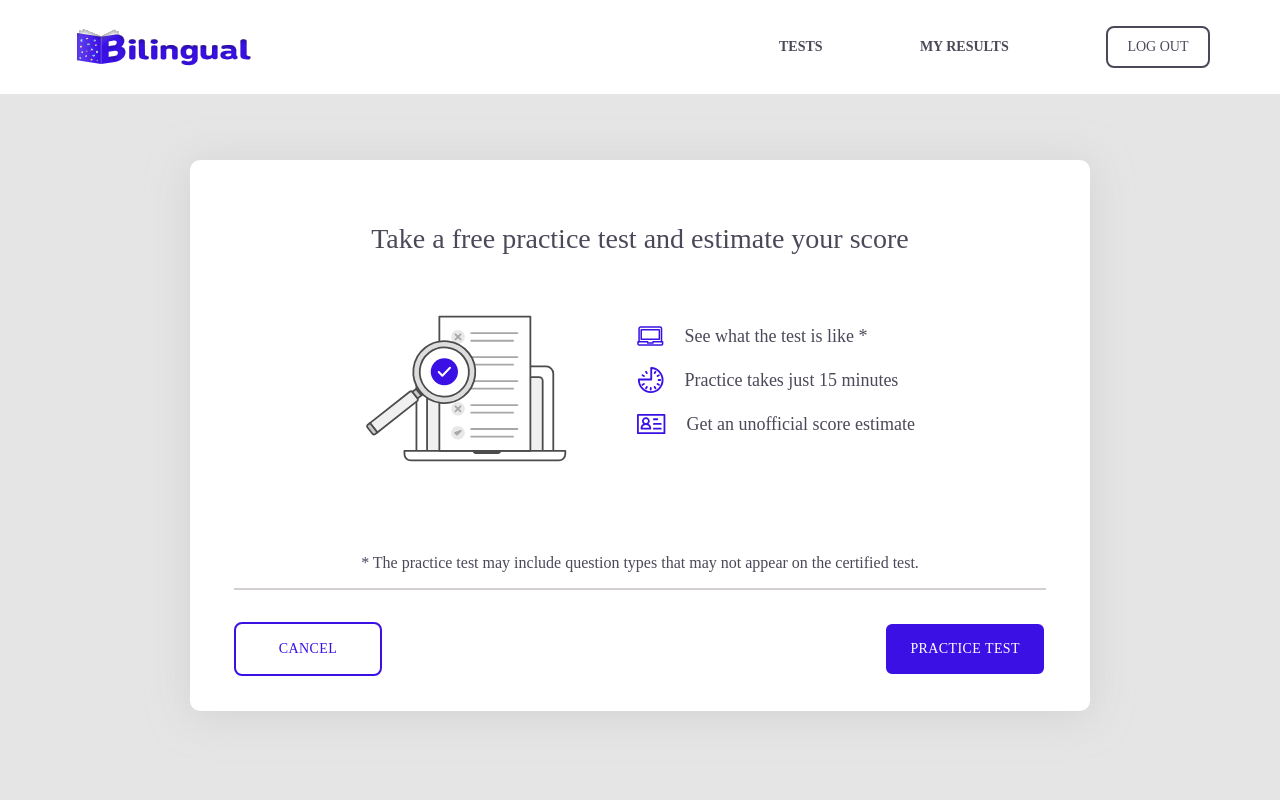
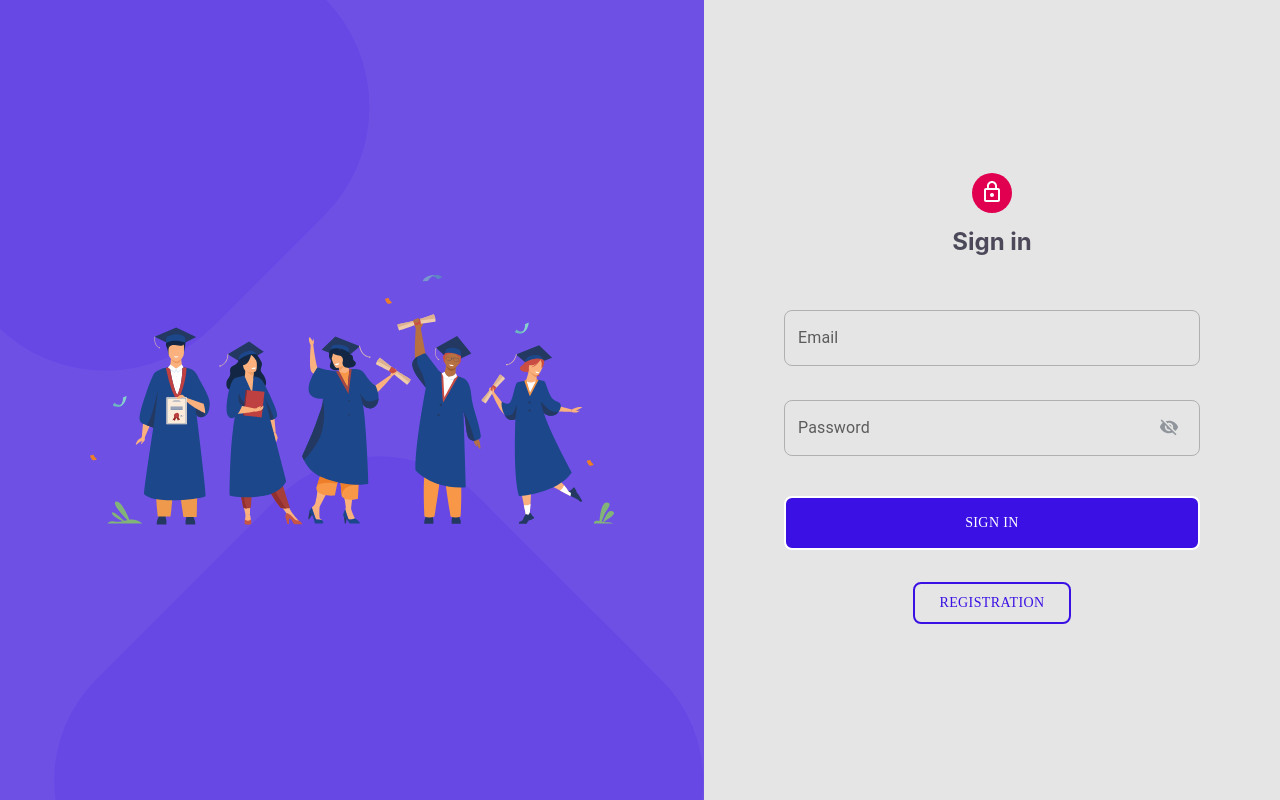
Before and after one commit to peaksoft-school/bilingual-web, a React (Create React App) app: page /login in a window 1280 px wide. Built offline with nearby package versions, Linux system fonts and the light colour scheme; a web font is replaced by a local one.

Commit message:
changed app

```diff
--- a/src/App.js
+++ b/src/App.js
@@ -4,9 +4,8 @@ import { useDispatch } from 'react-redux'
 import { authActions } from './store'
 import { getFromLocalStorage } from './utils/helpers/localstorege/localStorege'
 import { theme } from './assets/styles/themeStyle/theme'
-// import Routes from './routes/Routes'
+import Routes from './routes/Routes'
 import { BILINGUAL_TOKEN, BILINGUAL_USER } from './utils/constants/general'
-import HomePageTwo from './containers/client/homePage2/HomePageTwo'
 
 function App() {
    const dispatch = useDispatch()
@@ -31,8 +30,7 @@ function App() {
 
    return (
       <ThemeProvider theme={theme}>
-         {/* <Routes /> */}
-         <HomePageTwo />
+         <Routes />
       </ThemeProvider>
    )
 }
```
